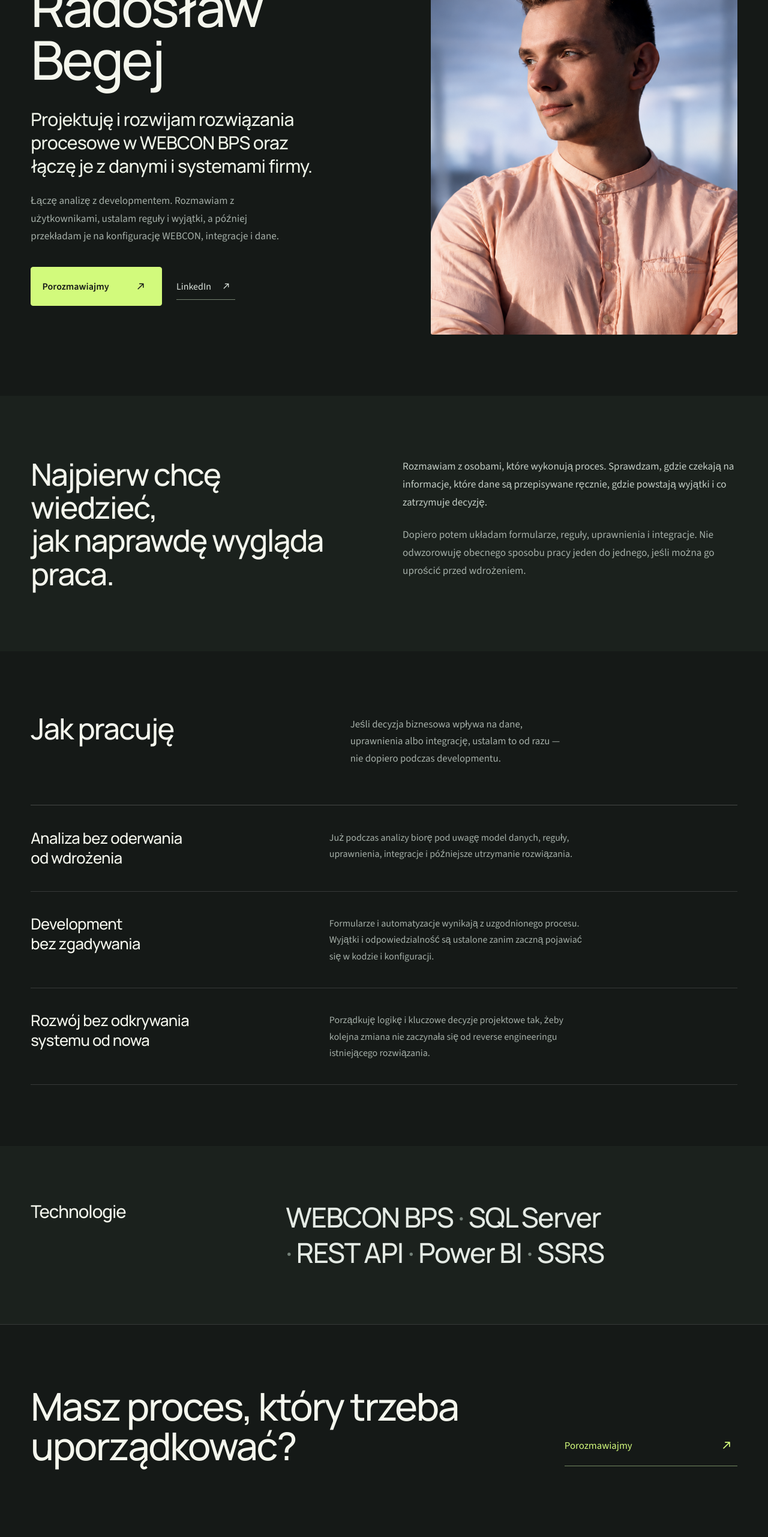
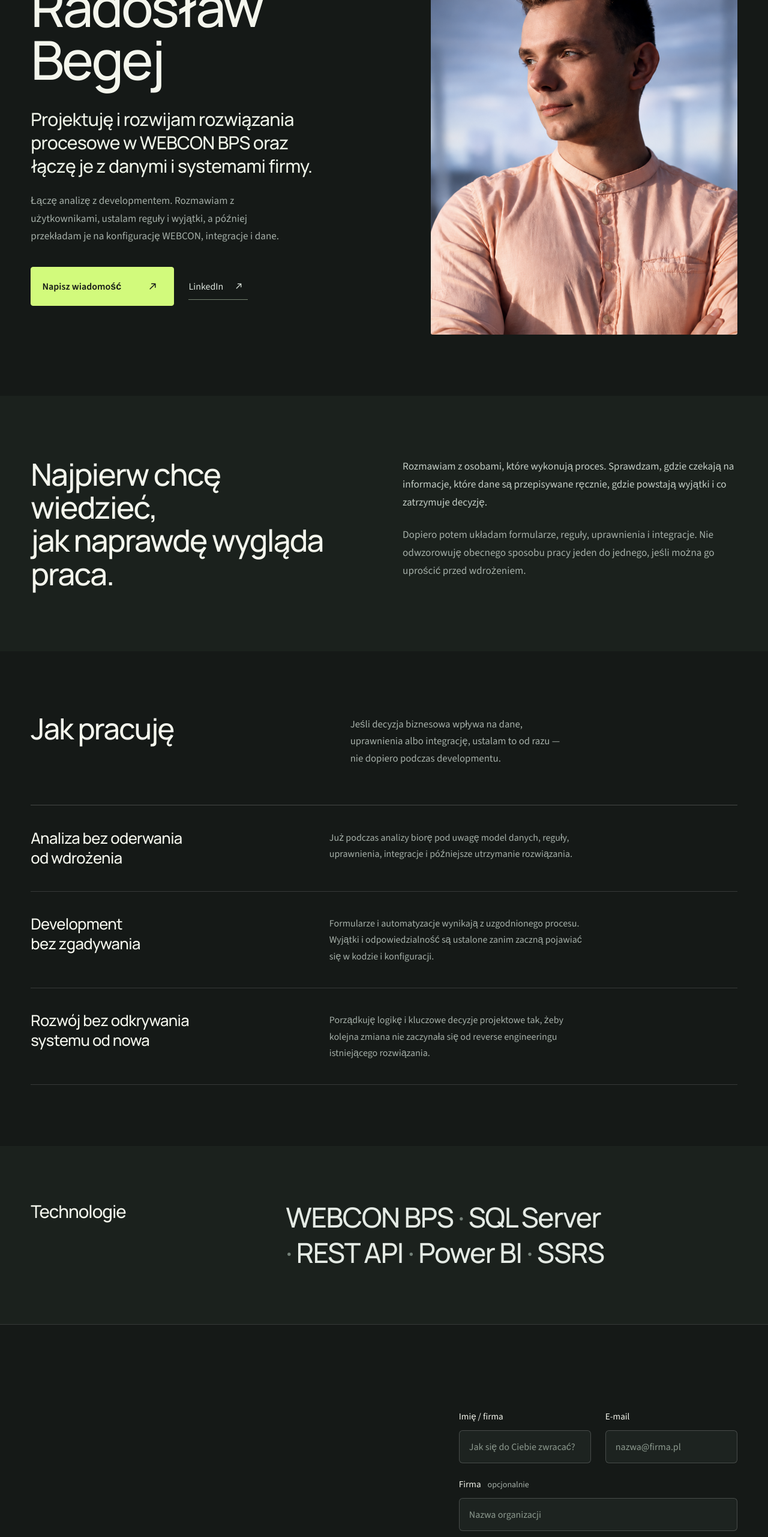
Before and after one commit to radoslawbegej-code/analizeit, a Next.js app in the folder analizeit/: page /o-mnie in a window 1280 px wide. Shown: the part 234-2797 px from the top of the page at 60% size. Built offline with nearby package versions, Linux system fonts and the light colour scheme; no server answers.

Commit message:
Add contact form to about page

```diff
--- a/analizeit/src/app/o-mnie/page.tsx
+++ b/analizeit/src/app/o-mnie/page.tsx
@@ -1,8 +1,8 @@
 import type { Metadata } from "next";
 import Image from "next/image";
-import Link from "next/link";
 
 import { Container } from "@/components/container";
+import { ContactForm } from "@/components/contact-form";
 import { ArrowUpRight } from "@/components/icons";
 import { siteConfig } from "@/content/site";
 
@@ -54,9 +54,9 @@ export default function AboutPage() {
               </p>
 
               <div className="about-hero__actions">
-                <Link className="about-hero__contact" href="/kontakt">
-                  Porozmawiajmy <ArrowUpRight size={21} />
-                </Link>
+                <a className="about-hero__contact" href="#kontakt">
+                  Napisz wiadomość <ArrowUpRight size={21} />
+                </a>
 
                 {siteConfig.contact.linkedin ? (
                   <a
@@ -146,17 +146,36 @@ export default function AboutPage() {
         </Container>
       </section>
 
-      <section className="about-contact" aria-labelledby="about-contact-title">
+      <section className="about-contact" id="kontakt" aria-labelledby="about-contact-title">
         <Container>
           <div className="about-contact__layout">
-            <h2 id="about-contact-title">
-              Masz proces, który trzeba
-              <br />
-              uporządkować?
-            </h2>
-            <Link href="/kontakt">
-              Porozmawiajmy <ArrowUpRight size={24} />
-            </Link>
+            <div className="about-contact__intro">
+              <h2 id="about-contact-title">
+                Opisz proces,
+                <br />
+                który chcesz usprawnić.
+              </h2>
+              <p>
+                Nie potrzebujesz gotowej specyfikacji. Napisz, jak dziś wygląda praca,
+                na jakim etapie jest projekt i co wymaga uporządkowania.
+              </p>
+
+              {siteConfig.contact.linkedin ? (
+                <a
+                  className="about-contact__linkedin"
+                  href={siteConfig.contact.linkedin}
+                  rel="noopener noreferrer"
+                  target="_blank"
+                >
+                  Wolisz LinkedIn? Napisz bezpośrednio <ArrowUpRight size={18} />
+                  <span className="visually-hidden"> — otwiera się w nowej karcie</span>
+                </a>
+              ) : null}
+            </div>
+
+            <div className="about-contact__form">
+              <ContactForm />
+            </div>
           </div>
         </Container>
       </section>
```
